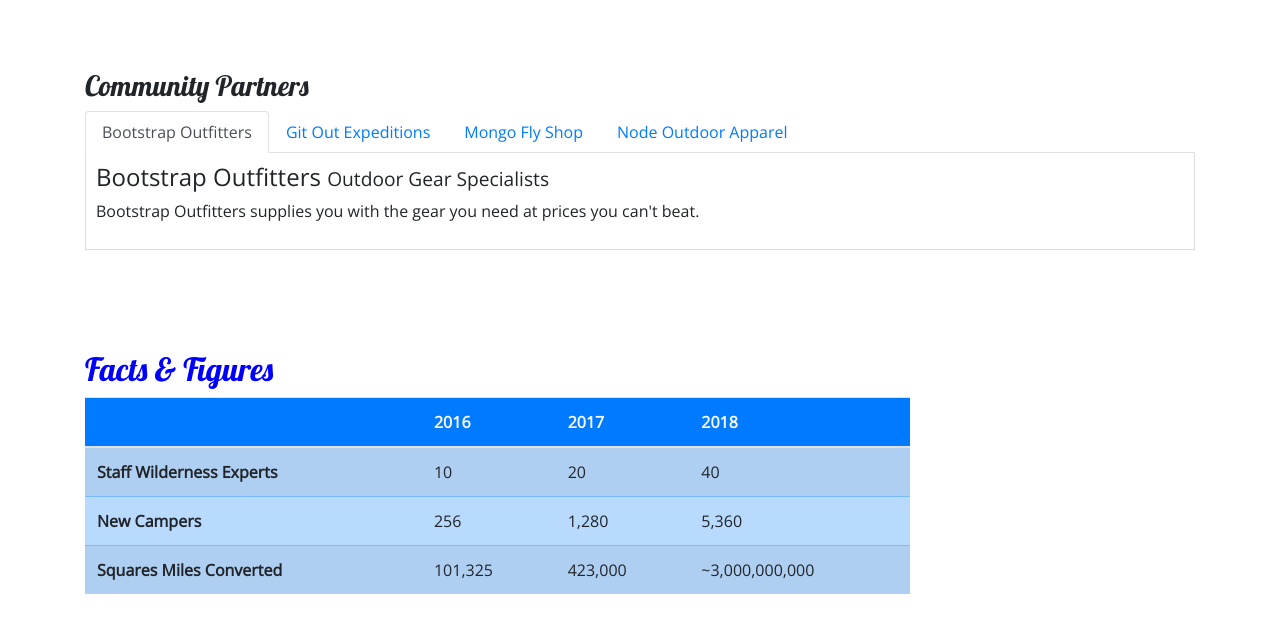
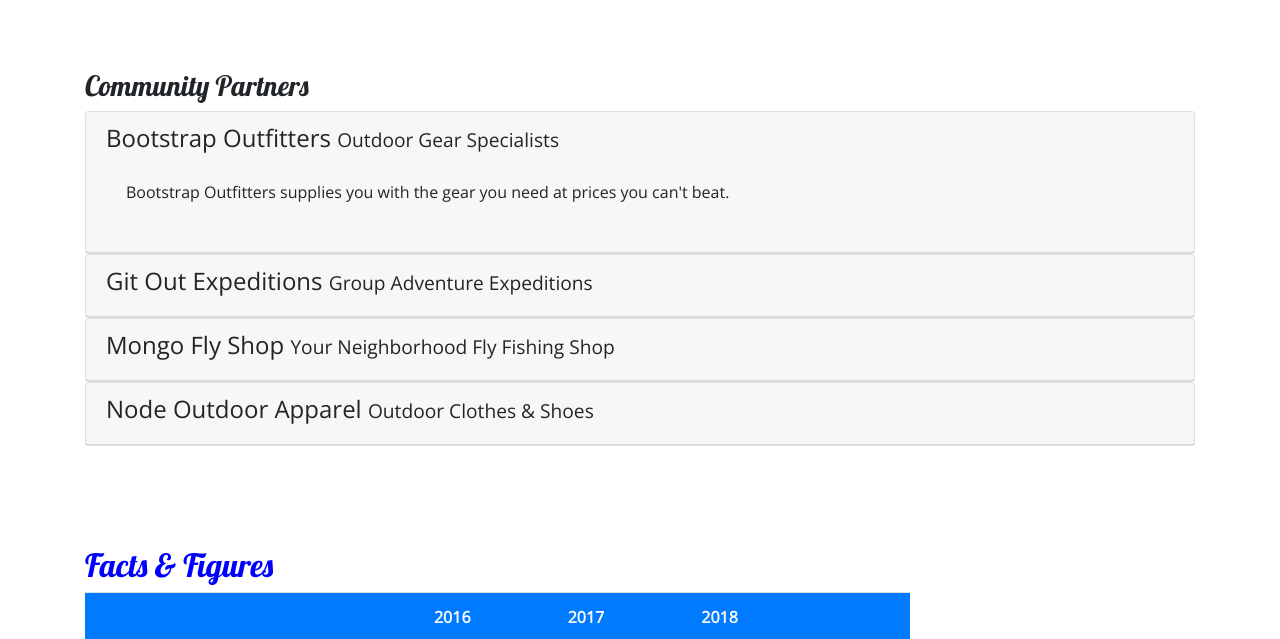
Before and after one commit to EdoMugen/bootsrap, a website: page aboutus.html in a window 1280 px wide. Shown: the part 890-1529 px from the top of the page. Drawn offline with nearby package versions, Linux system fonts and the light colour scheme.

Commit message:
Accordion

```diff
--- a/aboutus.html
+++ b/aboutus.html
@@ -112,6 +112,69 @@
         <div class="row row-content">
             <div class="col">
                 <h3>Community Partners</h3>
+                <div id="accordion">
+                    <div class="card">
+                        <div role="tab" class="card-header">
+                            <h4>
+                                <a data-toggle="collapse" data-target="#bootstrap">
+                                    Bootstrap Outfitters <small>Outdoor Gear Specialists</small>
+                                </a>
+                            </h4>
+                            <div class="collapse show" id="bootstrap" data-parent="#accordion">
+                                <div class="card-body">
+                                    <p class="d-none d-sm-block">Bootstrap Outfitters supplies you with the gear you need at prices you can't beat.</p>
+                                </div>
+                            </div>
+                        </div>
+                    </div>
+                    <div class="card">
+                        <div role="tab" class="card-header">
+                            <h4>
+                                <a class="collapsed" data-toggle="collapse" data-target="#git">
+                                    Git Out Expeditions <small>Group Adventure Expeditions</small>
+                                </a>
+                            </h4>
+                            <div class="collapse" id="git" data-parent="#accordion">
+                                <div class="card-body">
+                                    <p class="d-none d-sm-block">Join Git Out Expeditions to explore new horizons with a group of other adventurers!</p>
+                                </div>
+                            </div>
+                        </div>
+                    </div>
+                    <div class="card">
+                        <div role="tab" class="card-header">
+                            <h4>
+                                <a class="collapsed" data-toggle="collapse" data-target="#mongo">
+                                    Mongo Fly Shop <small>Your Neighborhood Fly Fishing Shop</small>
+                                </a>
+                            </h4>
+                            <div class="collapse" id="mongo" data-parent="#accordion">
+                                <div class="card-body">
+                                    <p class="d-none d-sm-block">Need a new fishing pole, a tacklebox, or flies of all kinds? Stop by Mongo Fly Shop.</p>
+                                </div>
+                            </div>
+                        </div>
+                    </div>
+                    <div class="card">
+                        <div role="tab" class="card-header">
+                            <h4>
+                                <a class="collapsed" data-toggle="collapse" data-target="#node">
+                                    Node Outdoor Apparel <small>Outdoor Clothes & Shoes</small>
+                                </a>
+                            </h4>
+                            <div class="collapse" id="node" data-parent="#accordion">
+                                <div class="card-body">
+                                    <p class="d-none d-sm-block">From polar fleeces to swimsuits, hiking boots to waders, a visit to Node will be sure to get you covered.</p>
+                                </div>
+                            </div>
+                        </div>
+                    </div>
+                </div>
+            </div>
+        </div>
+        <!-- <div class="row row-content">
+            <div class="col">
+                <h3>Community Partners</h3>
                 <ul class="nav nav-tabs">
                     <li class="nav-item"><a class="nav-link active" href="#bootstrap" role="tab" data-toggle="tab">Bootstrap Outfitters</a></li>
                     <li class="nav-item"><a class="nav-link" href="#git" role="tab" data-toggle="tab">Git Out Expeditions</a></li>
@@ -137,7 +200,7 @@
                     </div>
                 </div>
             </div>
-        </div>
+        </div> -->
 
         <div class="row row-content">
             <div class="col-sm-9">
--- a/css/styles.css
+++ b/css/styles.css
@@ -36,8 +36,13 @@ header h2 {
     background-color: #901CAD;
 }
 
-.tab-content {
+a, a:hover {
+    color: inherit;
+    text-decoration: none;
+}
+
+/* .tab-content {
     border: 1px solid #DDD;
     border-top: none;
     padding: 10px;
-}
+} */
```
